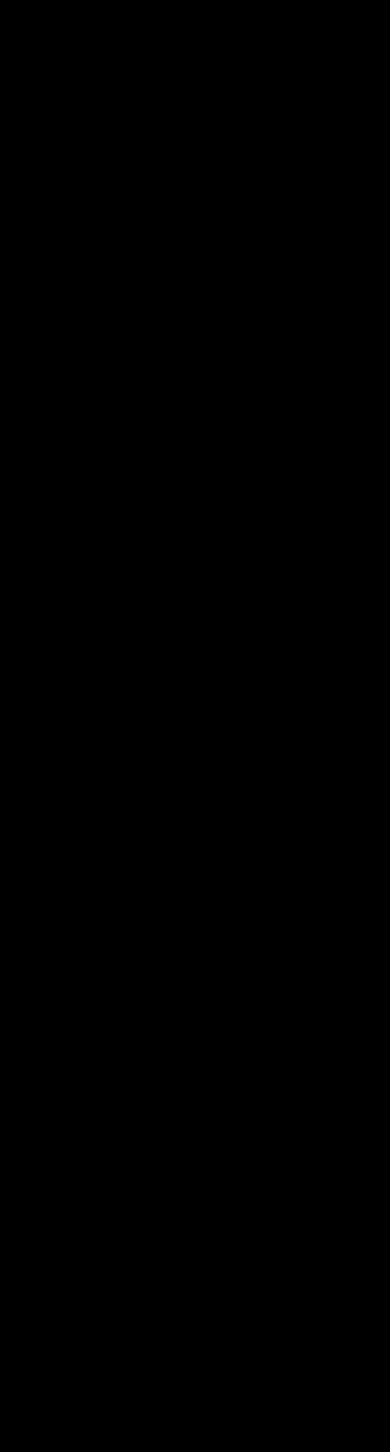
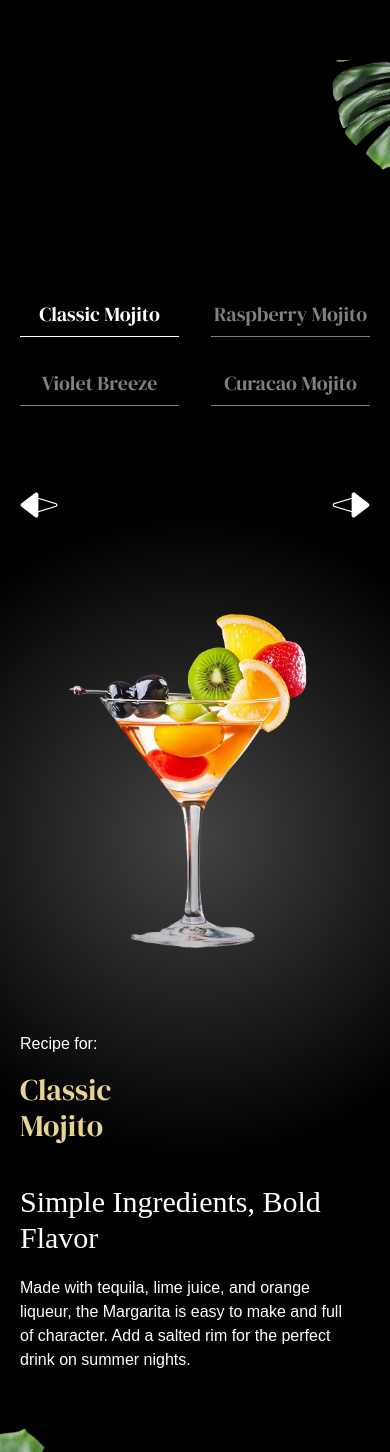
Before and after one commit to tugcekizildg/mojito_gsap, a React (Vite) app: page / in a window 390 px wide. Shown: the part 5475-6927 px from the top of the page. Before the commit the page ends 5695 px from the top, so only its background shows below. Built offline with nearby package versions, Linux system fonts and the light colour scheme; a web font is replaced by a local one.

Commit message:
Added: Menu Section

```diff
--- a/src/App.jsx
+++ b/src/App.jsx
@@ -5,6 +5,7 @@
 import Cocktails from './components/Cocktails';
 import About from './components/About';
 import Art from './components/Art';
+import Menu from './components/Menu';
 
 gsap.registerPlugin(ScrollTrigger, SplitText);
 const App = () => {
@@ -18,6 +19,7 @@
         <Cocktails />
         <About />
         <Art />
+        <Menu />
       </main>
     </div>
   );
--- /dev/null
+++ b/src/components/Menu.jsx
@@ -0,0 +1,141 @@
+import { useState, useRef } from 'react';
+import { sliderLists } from '../../constants';
+import gsap from 'gsap';
+import { useGSAP } from '@gsap/react';
+
+const Menu = () => {
+  const contentRef = useRef(null);
+  const [currentIndex, setCurrentIndex] = useState(0);
+
+  useGSAP(() => {
+    gsap.fromTo(
+      '#title',
+      {
+        opacity: 0,
+      },
+      {
+        opacity: 1,
+        duration: 1,
+      },
+    );
+    gsap.fromTo(
+      '.cocktail img',
+      { opacity: 0, xPercent: -100 },
+      { opacity: 1, xPercent: 0, duration: 1, ease: 'power1.inOut' },
+    );
+    gsap.fromTo(
+      '.details h2',
+      { opacity: 0, yPercent: 100 },
+      { yPercent: 0, opacity: 1, duration: 1, ease: 'power1.inOut' },
+    );
+    gsap.fromTo(
+      '.details p',
+      { opacity: 0, yPercent: 100 },
+      { yPercent: 0, opacity: 1, duration: 1, ease: 'power1.inOut' },
+    );
+  }, [currentIndex]);
+
+  useGSAP(() => {
+    const tl = gsap.timeline({
+      scrollTrigger: {
+        trigger: '#menu',
+        start: 'top center',
+        end: 'bottom top',
+        scrub: true,
+      },
+    });
+
+    tl.to('#m-left-leaf', { y: -100 }, 0).to('#m-right-leaf', { y: 400 }, 0);
+  }, []);
+  const totalCocktails = sliderLists.length;
+  const goToSlide = (index) => {
+    const newIndex =
+      ((index % totalCocktails) + totalCocktails) % totalCocktails;
+    setCurrentIndex(newIndex);
+  };
+
+  const getCocktailAt = (indexOffset) => {
+    return sliderLists[
+      (currentIndex + indexOffset + totalCocktails) % totalCocktails
+    ];
+  };
+
+  const currentCocktail = getCocktailAt(0);
+  const prevCocktail = getCocktailAt(-1);
+  const nextCocktail = getCocktailAt(1);
+
+  return (
+    <section id='menu' aria-labelledby='menu-heading'>
+      <img
+        src='/images/slider-left-leaf.png'
+        alt='left leaf'
+        id='m-left-leaf'
+      />
+      <img
+        src='/images/slider-right-leaf.png'
+        alt='right leaf'
+        id='m-right-leaf'
+      />
+      <h2 id='menu-heading' className='sr-only'>
+        Cocktail Menu
+      </h2>
+      <nav className='cocktail-tabs' aria-label='Cocktail Navigation'>
+        {sliderLists.map((cocktail, index) => {
+          const isActive = index === currentIndex;
+
+          return (
+            <button
+              key={cocktail.id}
+              className={`${isActive ? 'text-white border-white' : 'text-white/50 border-white/50'}`}
+              onClick={() => goToSlide(index)}>
+              {cocktail.name}
+            </button>
+          );
+        })}
+      </nav>
+      <div className='content'>
+        <div className='arrows'>
+          <button
+            className='text-left'
+            onClick={() => goToSlide(currentIndex - 1)}>
+            <span>{prevCocktail.name}</span>
+            <img
+              src='/images/right-arrow.png'
+              alt='right arrow'
+              aria-hidden='true'
+            />
+          </button>
+          <button
+            className='text-right'
+            onClick={() => goToSlide(currentIndex + 1)}>
+            <span>{nextCocktail.name}</span>
+            <img
+              src='/images/left-arrow.png'
+              alt='left arrow'
+              aria-hidden='true'
+            />
+          </button>
+        </div>
+        <div className='cocktail'>
+          <img
+            src={currentCocktail.image}
+            alt={currentCocktail.name}
+            className='object-contain'
+          />
+        </div>
+        <div className='recipe'>
+          <div ref={contentRef} className='info'>
+            <p>Recipe for:</p>
+            <p id='title'>{currentCocktail.name}</p>
+          </div>
+          <div className='details'>
+            <h2>{currentCocktail.title}</h2>
+            <p>{currentCocktail.description}</p>
+          </div>
+        </div>
+      </div>
+    </section>
+  );
+};
+
+export default Menu;
--- a/src/index.css
+++ b/src/index.css
@@ -1,11 +1,6 @@
 @import url('https://fonts.googleapis.com/css2?family=DM+Serif+Display:ital@0;1&family=DM+Serif+Text:ital@0;1&family=Mona+Sans:ital,wght@0,200..900;1,200..900&display=swap');
 
 @import 'tailwindcss';
-
-/* @font-face {
-  font-family: 'Modern Negra';
-  src: url('/fonts/Modern Negra Demo.ttf') format('truetype');
-} */
 
 @theme {
   --color-yellow: #e7d393;
@@ -286,7 +281,7 @@
     }
 
     .cocktail-tabs {
-      @apply grid md:grid-cols-4 grid-cols-2 md:gap-20 gap-10 sm:mb-32 mb-20 relative z-10 md:max-w-6xl md:mx-auto;
+      @apply grid md:grid-cols-4 grid-cols-2 md:gap-20 gap-8 sm:mb-32 mb-20 relative z-10 md:max-w-7xl md:mx-auto;
 
       button {
         @apply md:text-3xl text-xl pb-2 cursor-pointer hover:text-yellow hover:border-yellow border-b-1 transition-colors font-modern-negra;
```
